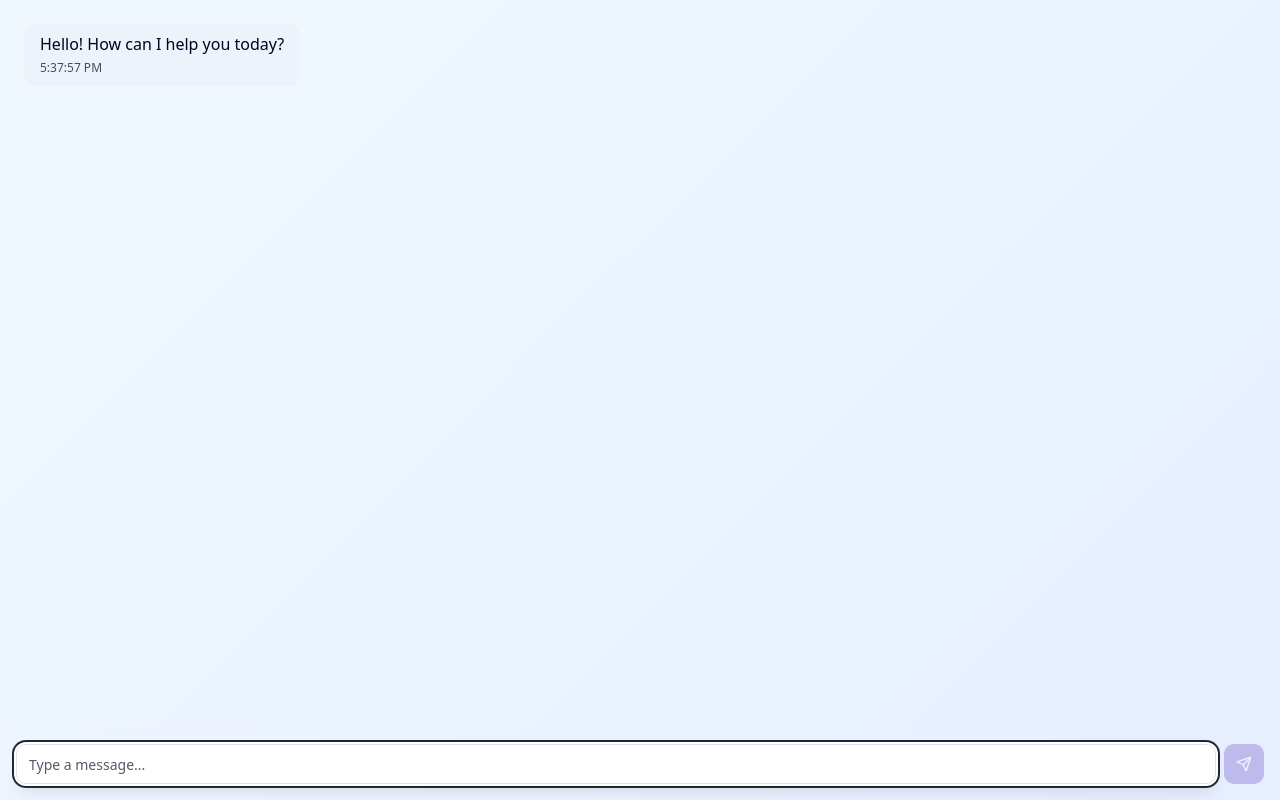
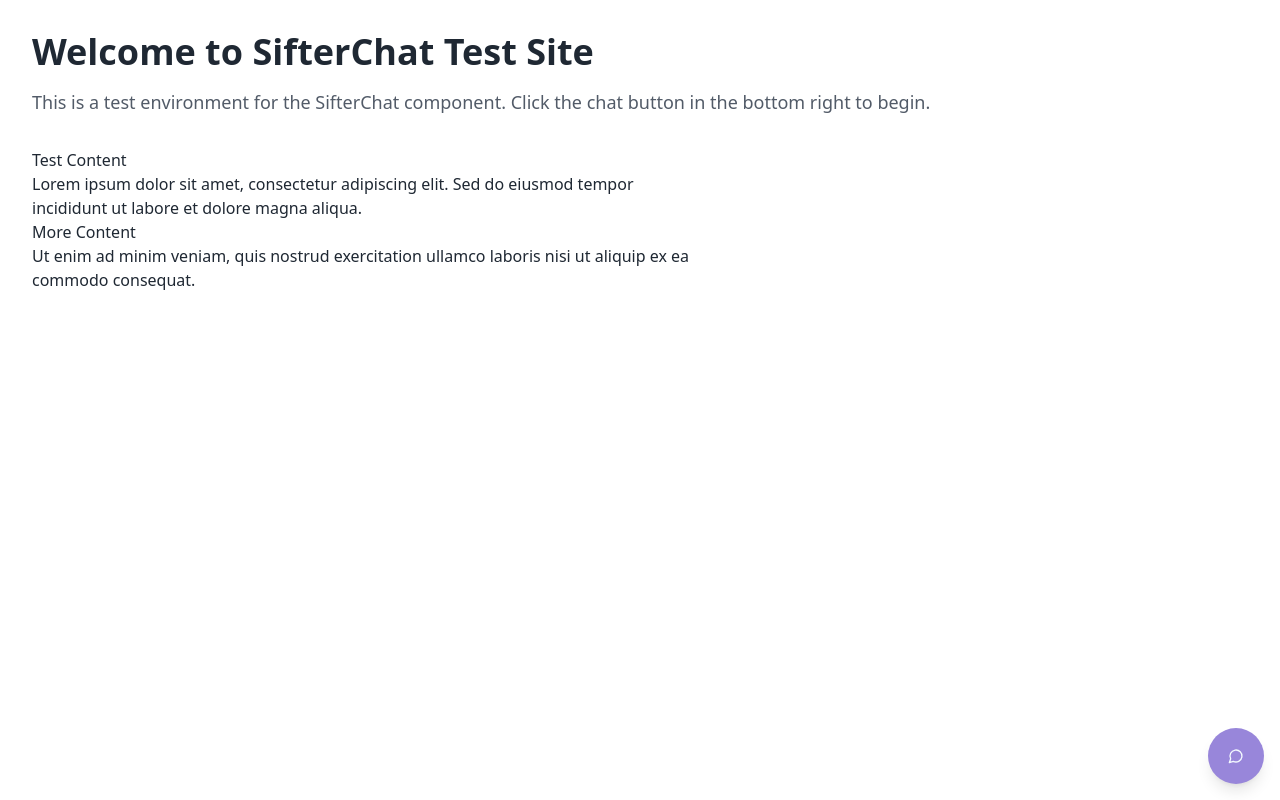
Before and after one commit to chadananda/sifterchat, a React (Vite) app: page / in a window 1280 px wide. Built offline with nearby package versions, Linux system fonts and the light colour scheme.

Commit message:
Align code with SvelteKit requirements
Review and adjust the file organization and structure to ensure compatibility with SvelteKit. Update the chat component to default to a button on a test SvelteKit page, enabling testing of transitions between inactive and active modes.
[skip gpt_engineer]

```diff
--- a/src/components/chat/ChatContainer.tsx
+++ b/src/components/chat/ChatContainer.tsx
@@ -29,7 +29,6 @@ export const ChatContainer = () => {
 
     setMessages(prev => [...prev, newMessage]);
 
-    // Simulate response using modern async/await
     (async () => {
       const response = {
         id: messages.length + 2,
@@ -44,17 +43,13 @@ export const ChatContainer = () => {
   };
 
   return (
-    <div
-      className="grid h-screen grid-rows-[1fr_auto]"
-      style={{
-        background: `linear-gradient(
-          135deg,
-          oklch(98% 0.02 260) 0%,
-          oklch(95% 0.03 270) 100%
-        )`
-      }}
-    >
-      <div className="overflow-y-auto p-4 space-y-4 scroll-smooth">
+    <div className="grid h-full grid-rows-[1fr_auto]">
+      <div
+        className="overflow-y-auto p-4 space-y-4 scroll-smooth"
+        style={{
+          viewTransitionName: "chat-messages"
+        }}
+      >
         {messages.map((message) => (
           <ChatMessage key={message.id} {...message} />
         ))}
--- /dev/null
+++ b/src/components/chat/ChatFob.tsx
@@ -0,0 +1,40 @@
+import { useState } from "react";
+import { Button } from "@/components/ui/button";
+import { MessageCircle, X } from "lucide-react";
+import { ChatContainer } from "./ChatContainer";
+
+export const ChatFob = () => {
+  const [isOpen, setIsOpen] = useState(false);
+
+  return (
+    <>
+      {isOpen ? (
+        <div
+          className="fixed inset-4 sm:inset-auto sm:bottom-4 sm:right-4 sm:w-[400px] sm:h-[600px] bg-background rounded-lg shadow-2xl animate-in zoom-in-90 duration-200"
+          style={{
+            containerType: "inline-size",
+            viewTransitionName: "chat-window"
+          }}
+        >
+          <button
+            onClick={() => setIsOpen(false)}
+            className="absolute right-2 top-2 p-2 hover:bg-accent rounded-full transition-colors"
+            aria-label="Close chat"
+          >
+            <X className="size-4" />
+          </button>
+          <ChatContainer />
+        </div>
+      ) : (
+        <Button
+          size="icon"
+          className="fixed bottom-4 right-4 size-14 rounded-full shadow-lg animate-in fade-in slide-in-from-bottom-3 hover:scale-110 active:scale-95 transition-all"
+          onClick={() => setIsOpen(true)}
+          aria-label="Open chat"
+        >
+          <MessageCircle className="size-6" />
+        </Button>
+      )}
+    </>
+  );
+};
--- a/src/index.css
+++ b/src/index.css
@@ -11,7 +11,7 @@
     --card-foreground: oklch(27.18% 0.024 255.09);
     --popover: oklch(100% 0 0);
     --popover-foreground: oklch(27.18% 0.024 255.09);
-    --primary: oklch(67.1% 0.123 292.52); /* Modern purple */
+    --primary: oklch(67.1% 0.123 292.52);
     --primary-foreground: oklch(98% 0.012 255.09);
     --secondary: oklch(96.1% 0.012 255.09);
     --secondary-foreground: oklch(11.2% 0.074 255.09);
@@ -19,8 +19,6 @@
     --muted-foreground: oklch(46.9% 0.023 255.09);
     --accent: oklch(96.1% 0.012 255.09);
     --accent-foreground: oklch(11.2% 0.074 255.09);
-    --destructive: oklch(60.2% 0.187 29.23);
-    --destructive-foreground: oklch(98% 0.012 255.09);
     --border: oklch(91.4% 0.011 255.09);
     --input: oklch(91.4% 0.011 255.09);
     --ring: oklch(27.18% 0.024 255.09);
@@ -28,7 +26,6 @@
   }
 
   @supports (color: oklch(0 0 0)) {
-    /* Container query support */
     @container (min-width: 30em) {
       :root {
         --radius: 1rem;
@@ -43,6 +40,9 @@
   body {
     @apply bg-background text-foreground antialiased;
     container-type: inline-size;
+
+    /* Enable view transitions */
+    view-transition-name: none;
   }
 
   /* Modern parent selector usage */
@@ -50,3 +50,16 @@
     color-scheme: dark;
   }
 }
+
+/* View transition styles */
+::view-transition-old(chat-window),
+::view-transition-new(chat-window) {
+  animation: none;
+  mix-blend-mode: normal;
+}
+
+::view-transition-old(chat-messages),
+::view-transition-new(chat-messages) {
+  animation: none;
+  mix-blend-mode: normal;
+}
--- a/src/pages/Index.tsx
+++ b/src/pages/Index.tsx
@@ -1,7 +1,30 @@
-import { ChatContainer } from "@/components/chat/ChatContainer";
+import { ChatFob } from "@/components/chat/ChatFob";
 
 const Index = () => {
-  return <ChatContainer />;
+  return (
+    <main className="min-h-screen p-8">
+      <h1 className="text-4xl font-bold mb-4">Welcome to SifterChat Test Site</h1>
+      <p className="text-lg text-muted-foreground mb-8">
+        This is a test environment for the SifterChat component. Click the chat button in the bottom right to begin.
+      </p>
+
+      {/* Test content to demonstrate chat overlay */}
+      <div className="prose max-w-2xl">
+        <h2>Test Content</h2>
+        <p>
+          Lorem ipsum dolor sit amet, consectetur adipiscing elit. Sed do eiusmod
+          tempor incididunt ut labore et dolore magna aliqua.
+        </p>
+        <h2>More Content</h2>
+        <p>
+          Ut enim ad minim veniam, quis nostrud exercitation ullamco laboris
+          nisi ut aliquip ex ea commodo consequat.
+        </p>
+      </div>
+
+      <ChatFob />
+    </main>
+  );
 };
 
 export default Index;
```
